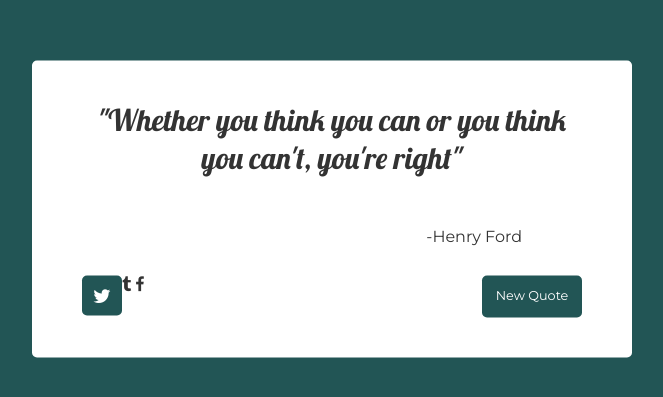
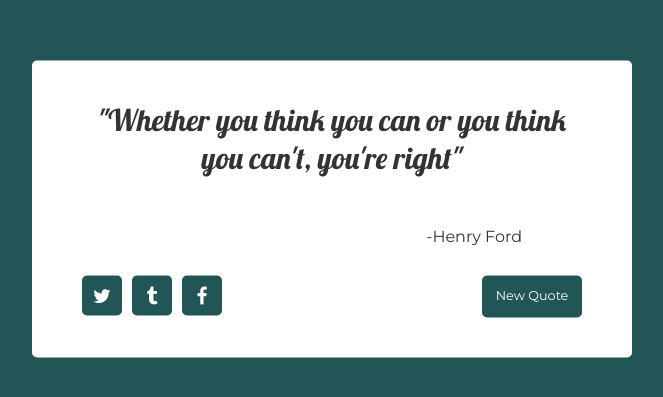
Before and after one commit to ye-song/Quote-machine, a plain HTML site: page index.html in a window 1280 px wide. Shown: the part 191-588 px from the top of the page, without its empty margins (308-971 px from the left). Drawn offline with nearby package versions, Linux system fonts and the light colour scheme; no server answers.

Commit message:
Update stylesheet.css
Consolidated CSS of buttons

```diff
--- a/styles/stylesheet.css
+++ b/styles/stylesheet.css
@@ -36,7 +36,7 @@ body{
   opacity: 0.9;
 }
 
-#tweet-quote{
+.button{
     float: left;
     font-size: 1.2em;
     padding: 0px;
@@ -49,6 +49,14 @@ body{
     color: #fff;
     background-color: #255;
     outline: none;
+}
+
+#tumblr-quote{
+  margin-left: 10px;
+}
+
+#facebook-quote{
+  margin-left: 10px;
 }
 
 #new-quote {
```
Lines whose indentation alone changed are shown as unchanged.
